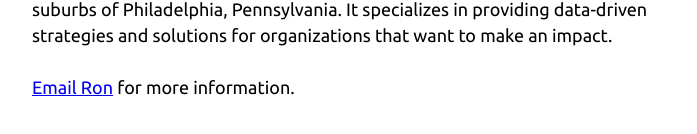
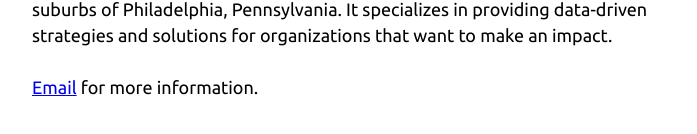
Before and after one commit to ronmichael/structuredquery, a plain HTML site: page index.html in a window 1280 px wide. Shown: the part 210-344 px from the top of the page, without its empty margins (258-955 px from the left). Drawn offline with Linux system fonts and the light colour scheme.

Commit message:
no message

```diff
--- a/index.html
+++ b/index.html
@@ -26,7 +26,7 @@
                 It specializes in providing data-driven strategies and solutions for organizations that want to make an impact.
                 <br>
                 <br>
-                <a href="mailto:ron@structuredquery.com">Email Ron</a> for more information.
+                <a href="mailto:ron@structuredquery.com">Email</a> for more information.
             </div>
 
         </div>
```
